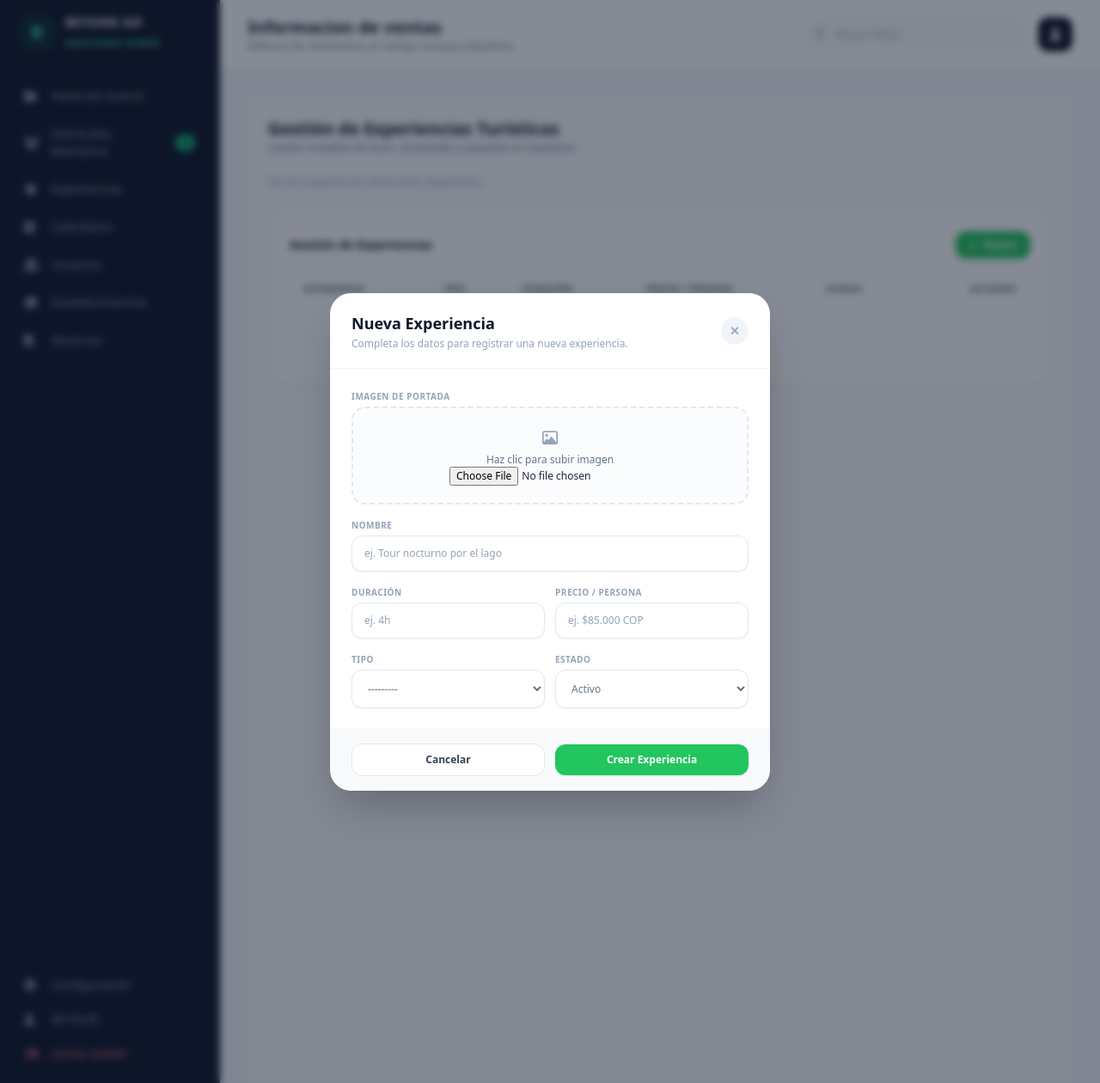
After one commit to 71steven00/BeyondGo, a Django app: page /administrador/experiencias/accion/crear/ in a window 1280 px wide. The commit adds this page. Shown: the whole page at 86% size. Run offline with Django 5.2, Linux system fonts and the light colour scheme; the visitor is signed in with stand-in values (Sample User, id 1); data that the repository does not hold is empty; some libraries are stand-ins or nearby versions.

Commit message:
arreglo del mergin

```diff
--- a/app/settings.py
+++ b/app/settings.py
@@ -41,6 +41,7 @@ INSTALLED_APPS = [
     #Apps o modulos agregados
     'usuarios',
     'admin_panel',
+    'inicio',
 
     # librerias añadidas
     "phonenumber_field",
--- a/app/urls.py
+++ b/app/urls.py
@@ -19,6 +19,7 @@ from usuarios.views import CustomLoginView
 from django.urls import path, include
 
 urlpatterns = [
+    path('', include('inicio.urls')), #ruta para administradores.urls
     path('admin/login/', CustomLoginView.as_view()),
     path('admin/', admin.site.urls),
     #Rutas principales gestionadas por usuarios y admin panel
--- /dev/null
+++ b/inicio/urls.py
@@ -0,0 +1,6 @@
+from .views import visualizar_template_header
+from django.urls import path
+
+urlpatterns = [
+    path('', visualizar_template_header, name='inicio_sesion'),
+]
--- a/inicio/views.py
+++ b/inicio/views.py
@@ -1,3 +1,5 @@
 from django.shortcuts import render
 
 # Create your views here.
+def visualizar_template_header(request):
+    return render(request, 'index/inicio.html')
--- a/templates/base_super_admin.html
+++ b/templates/base_super_admin.html
@@ -58,7 +58,7 @@
                     </div>
                     <span class="bg-emerald-500 text-slate-950 text-xs font-bold px-2 py-0.5 rounded-full">3</span>
                 </a>
-                <a href="#" class="flex items-center gap-3 px-3 py-2.5 rounded-xl hover:bg-slate-800 hover:text-white text-slate-400 text-sm transition">
+                <a href="{% url 'gestion_experiencias' %}" class="flex items-center gap-3 px-3 py-2.5 rounded-xl hover:bg-slate-800 hover:text-white text-slate-400 text-sm transition">
                     <i class="fa-solid fa-star w-5"></i> Experiencias
                 </a>
                 <a href="#" class="flex items-center gap-3 px-3 py-2.5 rounded-xl hover:bg-slate-800 hover:text-white text-slate-400 text-sm transition">
--- /dev/null
+++ b/templates/modales/modal_experiencias.html
@@ -0,0 +1,167 @@
+<!-- OVERLAY / FONDO OSCURO DEL MODAL -->
+<div class="fixed inset-0 z-50 flex items-center justify-center bg-slate-900/50 backdrop-blur-sm p-4 overflow-y-auto">
+
+  <!-- TARJETA DEL MODAL -->
+  <div class="relative w-full max-w-lg bg-white rounded-3xl shadow-2xl border border-slate-100 overflow-hidden">
+
+    {% if accion == 'ver' %}
+      <!-- 1. VISTA DETALLE (Imagen superior con estado) -->
+      <div class="relative h-48 w-full bg-slate-100">
+        {% if experiencia.imagen %}
+          <img src="{{ experiencia.imagen.url }}" alt="{{ experiencia.titulo }}" class="w-full h-full object-cover">
+        {% else %}
+          <div class="w-full h-full flex items-center justify-center text-slate-400 bg-slate-100">
+            <i class="fa-regular fa-image text-3xl"></i>
+          </div>
+        {% endif %}
+        <div class="absolute inset-0 bg-gradient-to-t from-slate-900/60 via-transparent to-transparent"></div>
+
+        <div class="absolute bottom-4 left-6">
+          <span class="px-3 py-1 bg-emerald-50 text-emerald-600 rounded-full text-xs font-bold shadow-sm">
+            {{ experiencia.estado }}
+          </span>
+        </div>
+
+        <a href="{% url 'gestion_experiencias' %}" class="absolute top-4 right-4 w-8 h-8 rounded-full bg-white/80 hover:bg-white flex items-center justify-center text-slate-600 transition shadow-md">
+          <i class="fa-solid fa-xmark text-sm"></i>
+        </a>
+      </div>
+    {% else %}
+      <!-- HEADER / CABECERA PARA CREAR / EDITAR / ELIMINAR -->
+      <div class="flex items-center justify-between px-6 py-5 border-b border-slate-100">
+        <div>
+          <h3 class="text-lg font-bold text-slate-900">
+            {% if accion == 'crear' %}Nueva Experiencia
+            {% elif accion == 'editar' %}Editar Experiencia
+            {% elif accion == 'eliminar' %}Eliminar Experiencia
+            {% endif %}
+          </h3>
+          <p class="text-xs text-slate-400 mt-0.5">
+            {% if accion == 'crear' %}Completa los datos para registrar una nueva experiencia.
+            {% elif accion == 'editar' %}Actualiza los datos de la experiencia.
+            {% elif accion == 'eliminar' %}Esta acción no se puede deshacer.
+            {% endif %}
+          </p>
+        </div>
+
+        <a href="{% url 'gestion_experiencias' %}" class="w-8 h-8 rounded-full bg-slate-100 hover:bg-slate-200 flex items-center justify-center text-slate-400 hover:text-slate-600 transition">
+          <i class="fa-solid fa-xmark text-sm"></i>
+        </a>
+      </div>
+    {% endif %}
+
+    <!-- FORMULARIO / CONTENIDO -->
+    <form method="POST" action="{% if accion == 'crear' %}{% url 'gestion_experiencias_crear' 'crear' %}{% else %}{% url 'gestion_experiencias_accion' experiencia.id accion %}{% endif %}" enctype="multipart/form-data">
+      {% csrf_token %}
+
+      <div class="p-6">
+
+        {% if accion == 'ver' %}
+          <!-- CONTENIDO DETALLE -->
+          <div class="space-y-4">
+            <div>
+              <h2 class="text-xl font-extrabold text-slate-900">{{ experiencia.titulo }}</h2>
+              <p class="text-xs text-slate-500 font-medium mt-0.5">{{ experiencia.tipo }}</p>
+            </div>
+
+            <div class="grid grid-cols-2 gap-3">
+              <div class="p-4 rounded-2xl border border-slate-100 bg-slate-50/50 flex flex-col justify-between">
+                <div class="flex items-center gap-2 text-emerald-600 mb-1">
+                  <i class="fa-regular fa-clock text-xs"></i>
+                  <span class="text-[10px] font-bold uppercase tracking-wider text-slate-400">Duración</span>
+                </div>
+                <span class="text-sm font-bold text-slate-800">{{ experiencia.duracion }}</span>
+              </div>
+
+              <div class="p-4 rounded-2xl border border-slate-100 bg-slate-50/50 flex flex-col justify-between">
+                <div class="flex items-center gap-2 text-emerald-600 mb-1">
+                  <i class="fa-solid fa-dollar-sign text-xs"></i>
+                  <span class="text-[10px] font-bold uppercase tracking-wider text-slate-400">Precio / Persona</span>
+                </div>
+                <span class="text-sm font-bold text-slate-800">{{ experiencia.precio }}</span>
+              </div>
+            </div>
+          </div>
+
+        {% elif accion == 'crear' or accion == 'editar' %}
+          <!-- CONTENIDO FORMULARIO CREAR / EDITAR -->
+          <div class="space-y-4 text-xs">
+
+            {% if accion == 'crear' %}
+            <div>
+                <label class="block font-bold text-slate-400 uppercase tracking-wider text-[10px] mb-1">Imagen de Portada</label>
+                <label class="border-2 border-dashed border-slate-200 hover:border-emerald-500 rounded-2xl p-5 text-center cursor-pointer transition bg-slate-50/50 flex flex-col items-center justify-center block">
+                    <i class="fa-regular fa-image text-slate-400 text-lg mb-1"></i>
+                    <span class="text-xs text-slate-500 font-medium">Haz clic para subir imagen</span>
+                    {{ form.imagen }}
+                </label>
+            </div>
+            {% endif %}
+
+            <div>
+              <label class="block font-bold text-slate-400 uppercase tracking-wider text-[10px] mb-1">Nombre</label>
+              {{ form.titulo }}
+            </div>
+
+            <div class="grid grid-cols-2 gap-3">
+              <div>
+                <label class="block font-bold text-slate-400 uppercase tracking-wider text-[10px] mb-1">Duración</label>
+                {{ form.duracion }}
+              </div>
+              <div>
+                <label class="block font-bold text-slate-400 uppercase tracking-wider text-[10px] mb-1">Precio / Persona</label>
+                {{ form.precio }}
+              </div>
+            </div>
+
+            <div class="grid grid-cols-2 gap-3">
+              <div>
+                <label class="block font-bold text-slate-400 uppercase tracking-wider text-[10px] mb-1">Tipo</label>
+                {{ form.tipo }}
+              </div>
+              <div>
+                <label class="block font-bold text-slate-400 uppercase tracking-wider text-[10px] mb-1">Estado</label>
+                {{ form.estado }}
+              </div>
+            </div>
+
+          </div>
+
+        {% elif accion == 'eliminar' %}
+          <!-- CONTENIDO ELIMINAR -->
+          <div class="text-center py-4 space-y-2">
+            <p class="text-xs text-slate-600">
+              ¿Estás seguro de eliminar permanentemente la experiencia <strong>{{ experiencia.titulo }}</strong>?
+            </p>
+          </div>
+        {% endif %}
+
+      </div>
+
+      <!-- FOOTER / BOTONES DE ACCIÓN -->
+      <div class="flex items-center justify-end gap-3 px-6 py-4 bg-slate-50 border-t border-slate-100">
+        {% if accion == 'ver' %}
+          <a href="{% url 'gestion_experiencias' %}" class="w-1/2 py-2.5 px-4 bg-white border border-slate-200 hover:bg-slate-50 text-slate-700 rounded-xl text-xs font-semibold transition text-center">
+            Cerrar
+          </a>
+          <a href="{% url 'gestion_experiencias_accion' experiencia.id 'editar' %}" class="w-1/2 py-2.5 px-4 bg-[#1e293b] hover:bg-slate-800 text-white rounded-xl text-xs font-semibold transition shadow-sm text-center">
+            Editar
+          </a>
+        {% else %}
+          <a href="{% url 'gestion_experiencias' %}" class="w-1/2 py-2.5 px-4 bg-white border border-slate-200 hover:bg-slate-50 text-slate-700 rounded-xl text-xs font-semibold transition text-center">
+            Cancelar
+          </a>
+          <button type="submit" class="w-1/2 py-2.5 px-4 rounded-xl text-xs font-semibold transition shadow-sm text-white
+            {% if accion == 'eliminar' %}bg-rose-600 hover:bg-rose-700{% else %}bg-[#22c55e] hover:bg-emerald-600{% endif %}">
+            {% if accion == 'crear' %}Crear Experiencia
+            {% elif accion == 'editar' %}Guardar Cambios
+            {% elif accion == 'eliminar' %}Eliminar
+            {% endif %}
+          </button>
+        {% endif %}
+      </div>
+
+    </form>
+
+  </div>
+</div>
--- a/usuarios/models.py
+++ b/usuarios/models.py
@@ -71,7 +71,6 @@ class Usuario(AbstractUser):
 
     objects = UsuarioManager()
     # Campos para el control de intentos fallidos de autentificacion.
-    AXES_FAILURE_LIMIT = 5
     AXES_LOCKOUT_TEMPLATE = None
 
     def __str__(self):
```
Also changed, not shown: inicio/templates/index/inicio.html (added, +11 -0 lines), templates/base_inicio.html (+17 -0 lines), templates/components/header.html (+25 -0 lines), templates/components/nav.html (+81 -0 lines), usuarios/validators.py (added, +32 -0 lines), usuarios/views.py (+11 -9 lines), inicio/static/img/img.jpeg (added), inicio/templates/index/experiencias.html (added), inicio/templates/index/hazte_miembro.html (added), inicio/templates/index/hospedaje.html (added), inicio/templates/index/restaurantes.html (added), usuarios/migrations/0001_initial.py.
